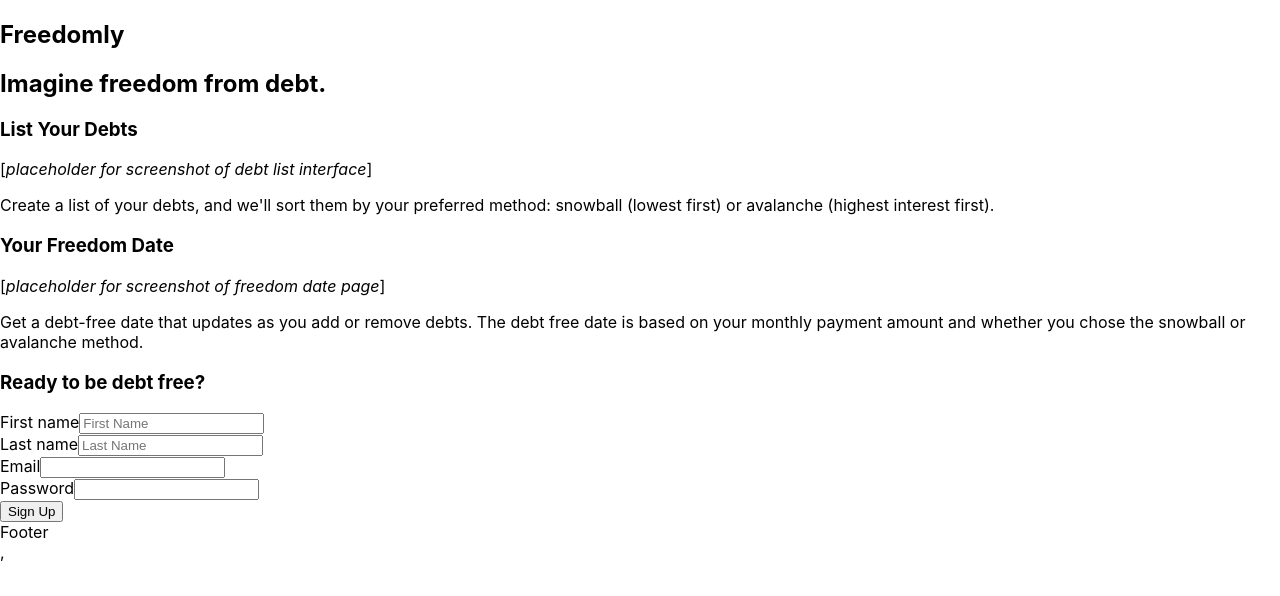
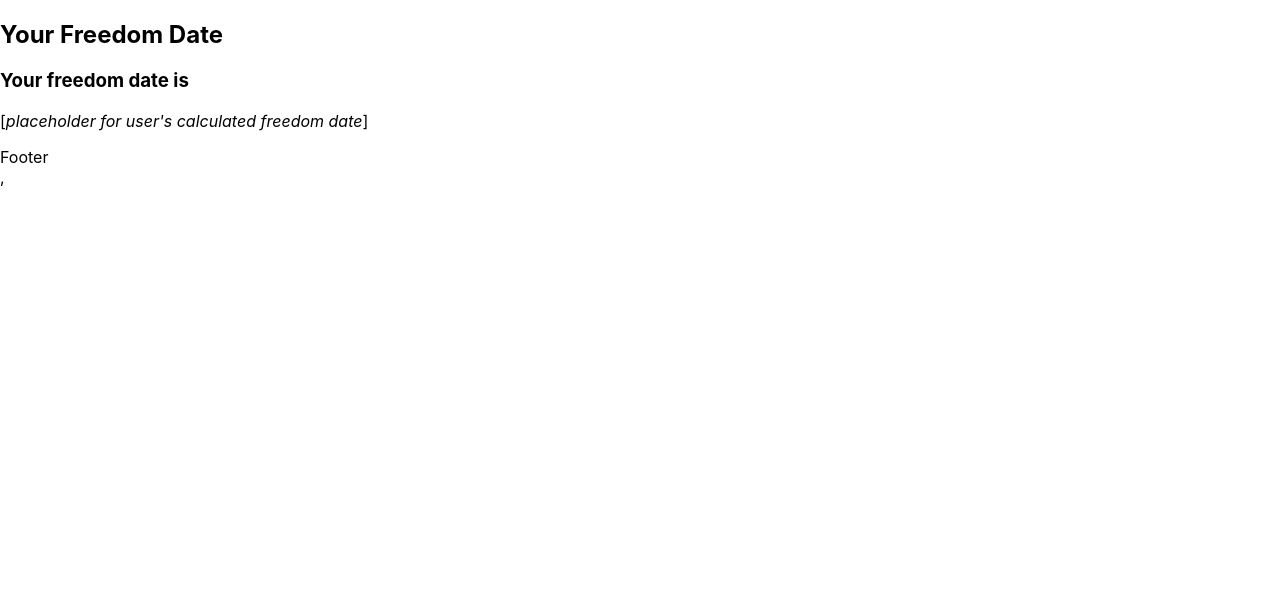
Before and after one commit to LindenDaniels/freedomly-client, a React (Create React App) app: page /freedom-date in a window 1280 px wide. Shown: the top 596 px of the page. Built offline with nearby package versions, Linux system fonts and the light colour scheme.

Commit message:
Implement freedom date page

```diff
--- a/src/App.js
+++ b/src/App.js
@@ -10,6 +10,7 @@ import CalculateFreedomDate from './Forms/CalculateFreedomDate/CalculateFreedomD
 import NewDebt from './Forms/NewDebt/NewDebt'
 import SignUpForm from './Forms/SignUpForm/SignUpForm'
 import LandingPage from './Landings/Landing/Landing';
+import FreedomDate from './FreedomDate/FreedomDate';
 
 class App extends Component {
   static defaultProps = {
@@ -26,8 +27,14 @@ class App extends Component {
 
         <div className='content' aria-live='polite'>
         <Route
-            path='/'
+            exact path='/'
             render={() => <LandingPage
+                           //store={STORE}
+            />}
+          />
+          <Route
+            path='/freedom-date'
+            render={() => <FreedomDate
                            //store={STORE}
             />}
           />
--- a/src/FreedomDate/FreedomDate.js
+++ b/src/FreedomDate/FreedomDate.js
@@ -0,0 +1,22 @@
+import React from 'react';
+import './FreedomDate.css';
+
+export default function FreedomDate(props) {
+    return (
+  <>
+    <section className = "freedom-date">
+      <header className="freedom-header">
+        <h1>Your Freedom Date</h1>
+      </header>
+    </section>
+      <section className="freedom-freedomdate">
+        <header>
+            <h3>Your freedom date is</h3>
+        </header>
+        <p>[<em>placeholder for user's calculated freedom date</em>]</p>
+      </section>
+    <footer role="content-info">Footer</footer>
+
+    </>
+
+  )}
--- a/src/Landings/UserLanding/UserLanding.js
+++ b/src/Landings/UserLanding/UserLanding.js
@@ -20,7 +20,7 @@ export default function UserLanding(props) {
         <header>
             <h3>Your Freedom Date</h3>
         </header>
-        <p>[<em>placeholder for user/'s freedom date</em>]</p>
+        <p>[<em>placeholder for user's freedom date</em>]</p>
       </section>
       <section className="logout-form">
       <p>[<em>placeholder for logout form</em>]</p>
```
